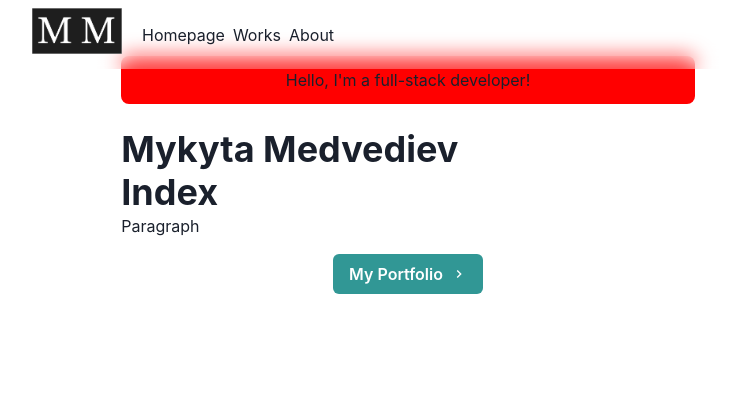
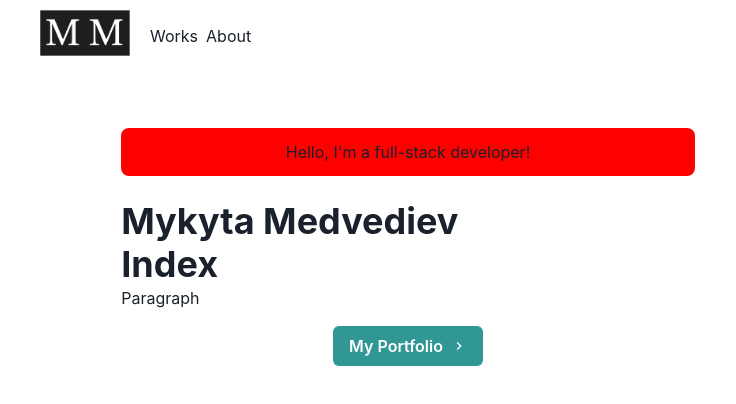
Before and after one commit to Furilon/portfolio-website, a Next.js app: page / in a window 1280 px wide. Shown: the top 404 px of the page, without its empty margins (232-968 px from the left). Built offline with nearby package versions, Linux system fonts and the light colour scheme.

Commit message:
Styled navbar

```diff
--- a/components/navbar.js
+++ b/components/navbar.js
@@ -17,30 +17,18 @@ import {
 } from "@chakra-ui/react";
 import { HamburgerIcon } from "@chakra-ui/icons";
 
-const Navbar = (props) => {
-  const { path } = props;
+const Navbar = () => {
   return (
-    <Box
-      position="fixed"
-      as="nav"
-      w="100%"
-      bg={useColorModeValue("#ffffff40", "#20202380")}
-      style={{ backdropFilter: "blur(10px)" }}
-      zIndex={1}
-      {...props}
-    >
+    <Box as="nav" w="100%" p="10px">
       <Container
         display="flex"
-        p={2}
         maxW="container.md"
         wrap="wrap"
         align="center"
         justify="space-between"
       >
         <Flex align="center" mr={5}>
-          <Heading as="h1" size="lg" letterSpacing={"tighter"}>
-            <Logo />
-          </Heading>
+          <Logo />
         </Flex>
 
         <Stack
@@ -51,7 +39,6 @@ const Navbar = (props) => {
           flexGrow={1}
           mt={{ base: 4, nmd: 0 }}
         >
-          <Link href="/">Homepage</Link>
           <Link href="/works">Works</Link>
           <Link href="/about">About</Link>
         </Stack>
```
